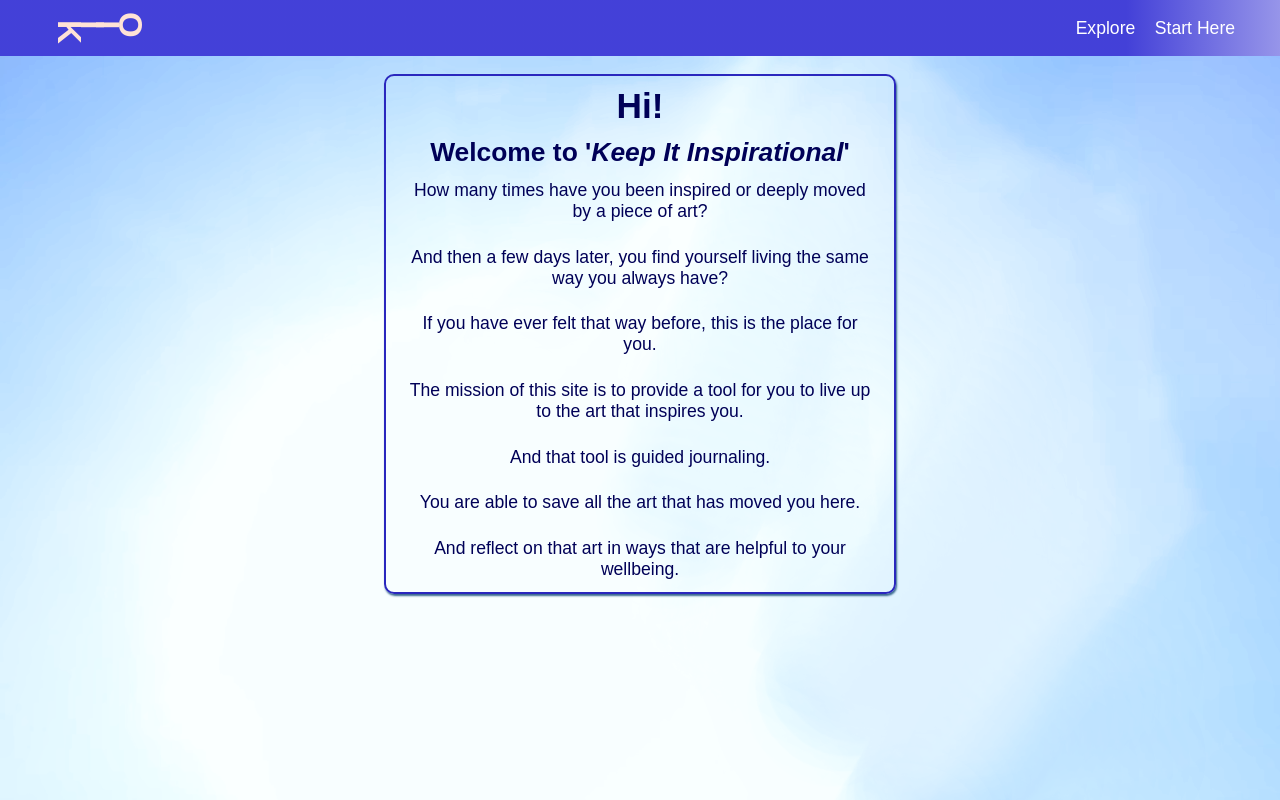
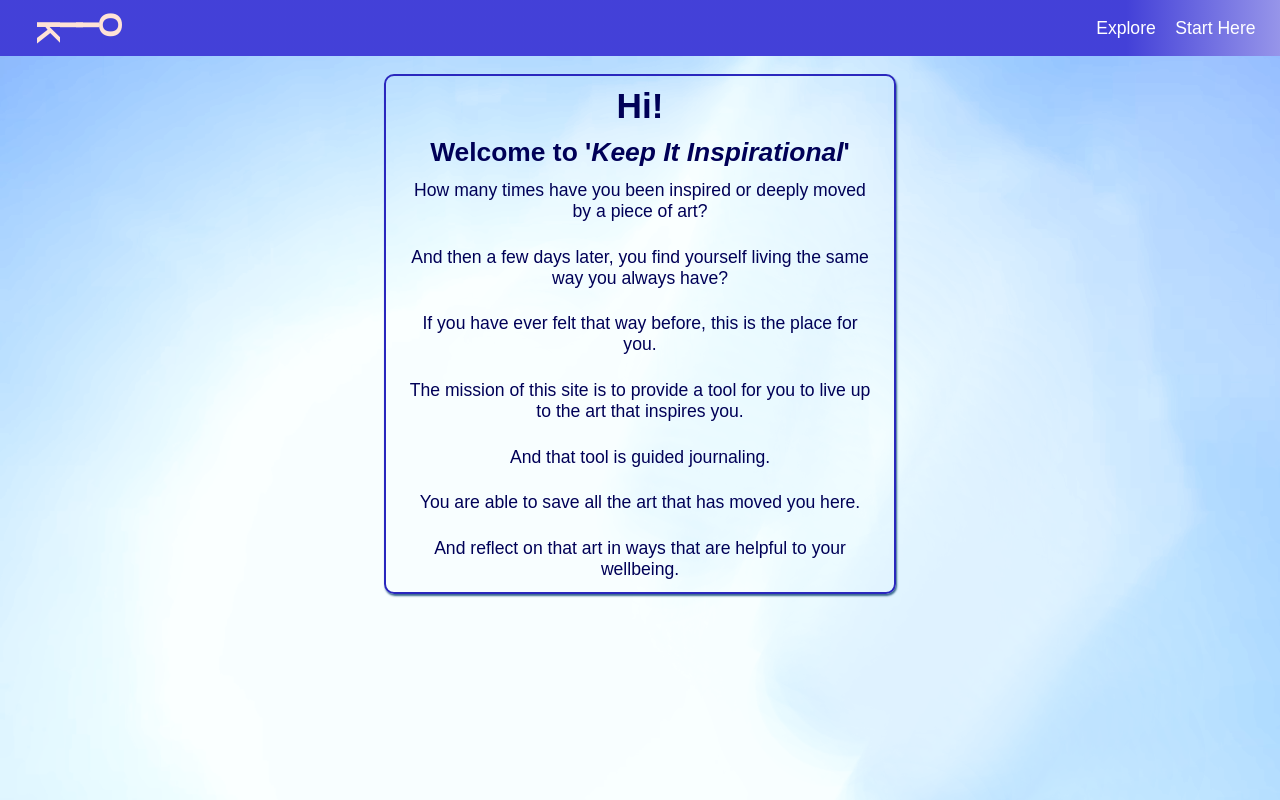
Before and after one commit to balderekjk/Keep-It-Inspirational, a React (Create React App) app: page / in a window 1280 px wide. In both pictures the pointer is over the element 68 px from the left and 28 px from the top of the page. Built offline with nearby package versions, Linux system fonts and the light colour scheme; no server answers.

Commit message:
change padding and logo margin

```diff
--- a/src/Components/Navbar.module.css
+++ b/src/Components/Navbar.module.css
@@ -15,7 +15,7 @@ ul {
   margin: 0;
   width: 100%;
   list-style: none;
-  padding: 0 2em;
+  padding: 0 1.5ch;
 }
 
 li {
@@ -35,7 +35,7 @@ nav a:hover {
 }
 
 .rotate:hover span:nth-child(1) {
-  margin-top: 14px;
+  margin-top: 13px;
 }
 
 span {
```
